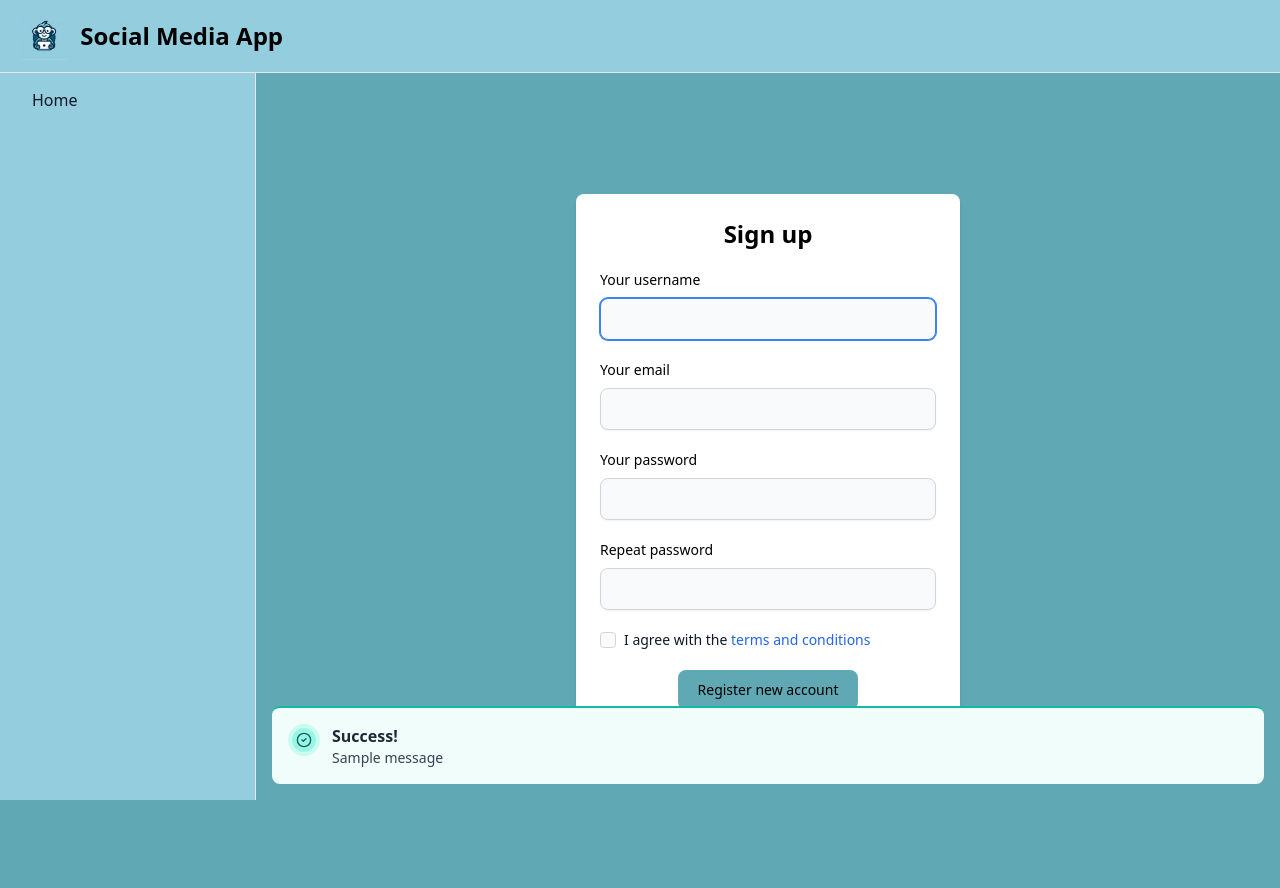
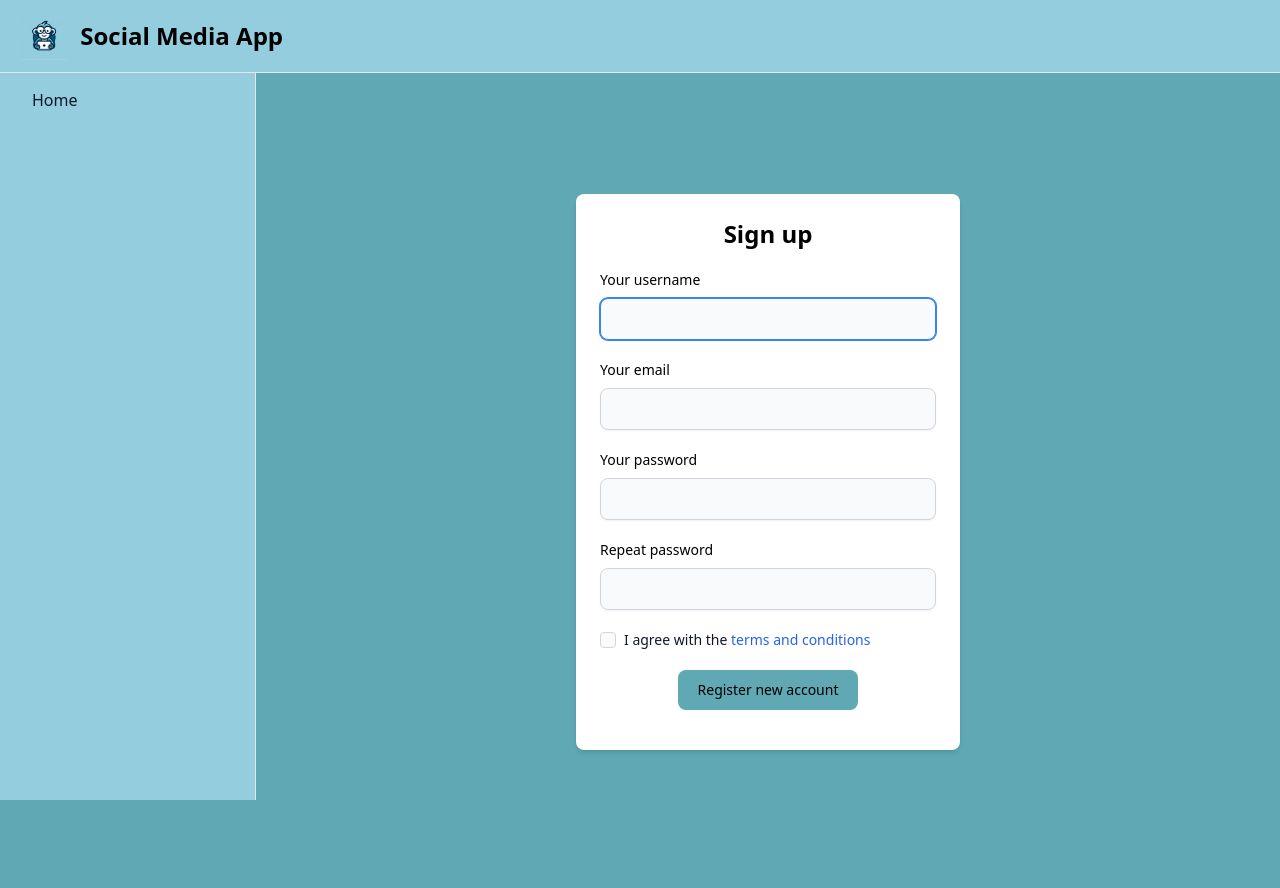
Before and after one commit to slmbakkenes/RampUpSocialMediaApp, a Django app: page /signup/ in a window 1280 px wide. Run offline with Django 5.2, Linux system fonts and the light colour scheme; tables that the repository leaves empty hold one stand-in row (values such as "Sample post"); one stand-in notice (Sample message) is shown; style sheets or scripts are compiled from the project's sources; some libraries are stand-ins or nearby versions.

Commit message:
Work in progress, stashen is for losers

```diff
--- a/blog/views.py
+++ b/blog/views.py
@@ -70,7 +70,7 @@
         return context
 
     def get_success_url(self):
-        messages.success(self.request, "Successfully created post!")
+        messages.error(self.request, "Successfully created post!")
         # Redirect to the user's profile using the username
         return reverse_lazy('profile', kwargs={'username': self.request.user.username})
 
--- /dev/null
+++ b/templates/Messages/messages.html
@@ -0,0 +1,30 @@
+{% if messages %}
+    {% for message in messages %}
+        <div id="popup-{{ forloop.counter }}" tabindex="-1"
+             class="flex flex-col overflow-y-auto overflow-x-hidden sm:ml-64 pt-[4.5rem] fixed top-0 right-0 left-0 z-50 max-w-screen h-modal h-full justify-end">
+            <div class="space-y-5 w-full p-4">
+                {% if message.level == 25 %}
+
+                {% elif message.level == 40 %}
+
+                {% endif %}
+            </div>
+        </div>
+    {% endfor %}
+{% endif %}
+<script>
+    document.querySelectorAll('.close-modal').forEach((button, index) => {
+        const modalEl = document.getElementById(`popup-${index + 1}`);
+        const modal = new Modal(modalEl, {
+            placement: 'bottom-right',
+            backdropClasses: 'no-shadow',
+            closable: false,
+        });
+
+        modal.show();
+
+        button.addEventListener('click', function () {
+            modal.hide();
+        });
+    });
+</script>
--- a/templates/_base.html
+++ b/templates/_base.html
@@ -20,8 +20,8 @@
 
 </head>
 
-<body style="background-color: #60A9B4;">
-{% include 'messages.html' %}
+<body class="!overflow-visible" style="background-color: #60A9B4;">
+{% include 'Messages/messages.html' %}
 
 <!-- Navbar -->
 <nav class="fixed top-0 z-50 w-full border-b border-gray-200 dark:border-gray-700" style="background-color: #93CDDE;">
--- a/templates/messages.html
+++ /dev/null
@@ -1,79 +0,0 @@
-{% if messages %}
-    {% for message in messages %}
-        <div id="popup-{{ forloop.counter }}" tabindex="-1"
-             class="flex flex-col overflow-y-auto overflow-x-hidden sm:ml-64 pt-[4.5rem] fixed top-0 right-0 left-0 z-50 max-w-screen h-modal h-full justify-end">
-            <div class="space-y-5 w-full p-4">
-                {% if message.level == 25 %}
-                <div class="bg-teal-50 border-t-2 border-teal-500 rounded-lg p-4 dark:bg-teal-800" role="alert"
-                     tabindex="-1" aria-labelledby="hs-bordered-success-style-label">
-                    <div class="flex">
-                        <div class="shrink-0">
-                            <!-- Icon -->
-                            <span class="inline-flex justify-center items-center size-8 rounded-full border-4 border-teal-100 bg-teal-200 text-teal-800 dark:border-teal-900 dark:bg-teal-800 dark:text-teal-400">
-          <svg class="shrink-0 size-4" xmlns="http://www.w3.org/2000/svg" width="24" height="24" viewBox="0 0 24 24"
-               fill="none" stroke="currentColor" stroke-width="2" stroke-linecap="round" stroke-linejoin="round">
-            <path d="M12 22c5.523 0 10-4.477 10-10S17.523 2 12 2 2 6.477 2 12s4.477 10 10 10z"></path>
-            <path d="m9 12 2 2 4-4"></path>
-          </svg>
-        </span>
-                            <!-- End Icon -->
-                        </div>
-                        <div class="ms-3">
-                            <h3 id="hs-bordered-success-style-label"
-                                class="text-gray-800 font-semibold dark:text-white">
-                                Success!
-                            </h3>
-                            <p class="text-sm text-gray-700 dark:text-neutral-400">
-                                {{ message }}
-                            </p>
-                        </div>
-                        <div>
-
-                        </div>
-                    </div>
-                </div>
-                {% elif message.level == 40 %}
-                <div class="bg-red-50 border-s-4 border-red-500 p-4 dark:bg-red-800" role="alert" tabindex="-1"
-                     aria-labelledby="hs-bordered-red-style-label">
-                    <div class="flex">
-                        <div class="shrink-0">
-                            <!-- Icon -->
-                            <span class="inline-flex justify-center items-center size-8 rounded-full border-4 border-red-100 bg-red-200 text-red-800 dark:border-red-900 dark:bg-red-800 dark:text-red-400">
-          <svg class="shrink-0 size-4" xmlns="http://www.w3.org/2000/svg" width="24" height="24" viewBox="0 0 24 24"
-               fill="none" stroke="currentColor" stroke-width="2" stroke-linecap="round" stroke-linejoin="round">
-            <path d="M18 6 6 18"></path>
-            <path d="m6 6 12 12"></path>
-          </svg>
-        </span>
-                            <!-- End Icon -->
-                        </div>
-                        <div class="ms-3">
-                            <h3 id="hs-bordered-red-style-label"
-                                class="text-gray-800 font-semibold dark:text-white">
-                                Error!
-                            </h3>
-                            <p class="text-sm text-gray-700 dark:text-neutral-400">
-                                Your purchase has been declined.
-                            </p>
-                        </div>
-                    </div>
-                </div>
-                {% endif %}
-            </div>
-        </div>
-    {% endfor %}
-{% endif %}
-<script>
-    document.querySelectorAll('.close-modal').forEach((button, index) => {
-        const modalEl = document.getElementById(`popup-${index + 1}`);
-        const modal = new Modal(modalEl, {
-            placement: 'center'
-        });
-
-        modal.show();
-
-        button.addEventListener('click', function () {
-            modal.hide();
-        });
-    });
-</script>
```
Also changed, not shown: templates/Messages/Message types/error.html (added, +29 -0 lines), templates/Messages/Message types/succes.html (added, +29 -0 lines), templates/Messages/Message types/info.html (added), templates/Messages/Message types/warning.html (added).
